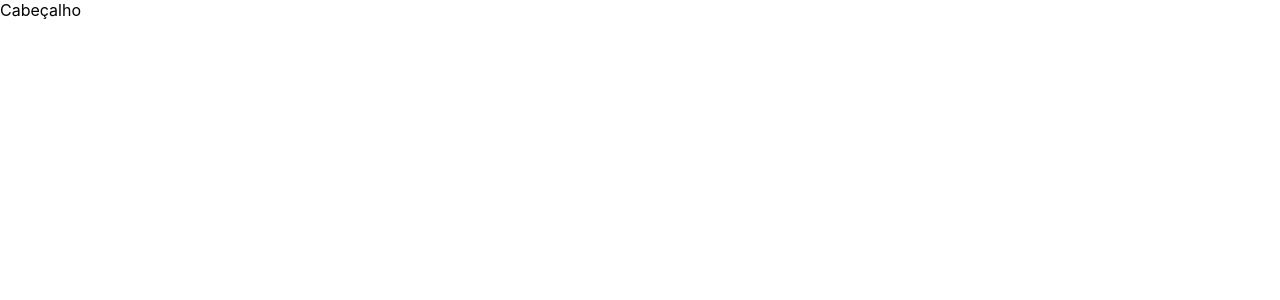
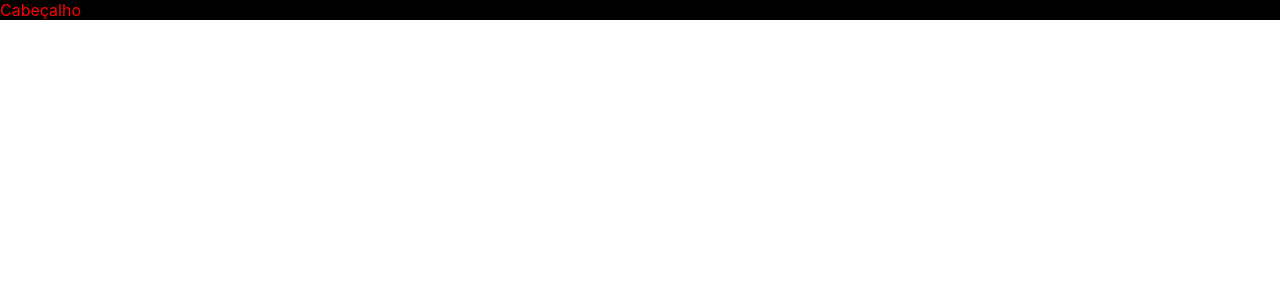
Before and after one commit to gabrielmds222/React_Python_Week, a Next.js app: page / in a window 1280 px wide. Shown: the top 300 px of the page. Built offline with nearby package versions, Linux system fonts and the light colour scheme.

Commit message:
feat: Estilização do componente com styled components

```diff
--- a/src/components/Cabecalho.tsx
+++ /dev/null
@@ -1,5 +0,0 @@
-const Cabecalho = () => {
-  return <div>Cabeçalho</div>;
-};
-
-export default Cabecalho;
--- /dev/null
+++ b/src/components/Cabecalho/index.tsx
@@ -0,0 +1,7 @@
+import { CabecalhoContainer } from "./styles";
+
+const Cabecalho = () => {
+  return <CabecalhoContainer>Cabeçalho</CabecalhoContainer>;
+};
+
+export default Cabecalho;
--- /dev/null
+++ b/src/components/Cabecalho/styles.tsx
@@ -0,0 +1,6 @@
+import { styled } from "@mui/material";
+
+export const CabecalhoContainer = styled("header")`
+  color: red;
+  background-color: black;
+`;
```
